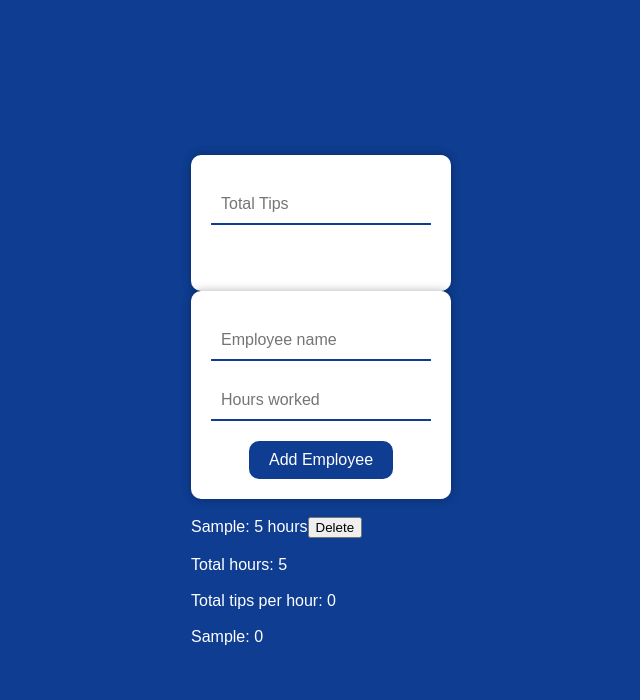
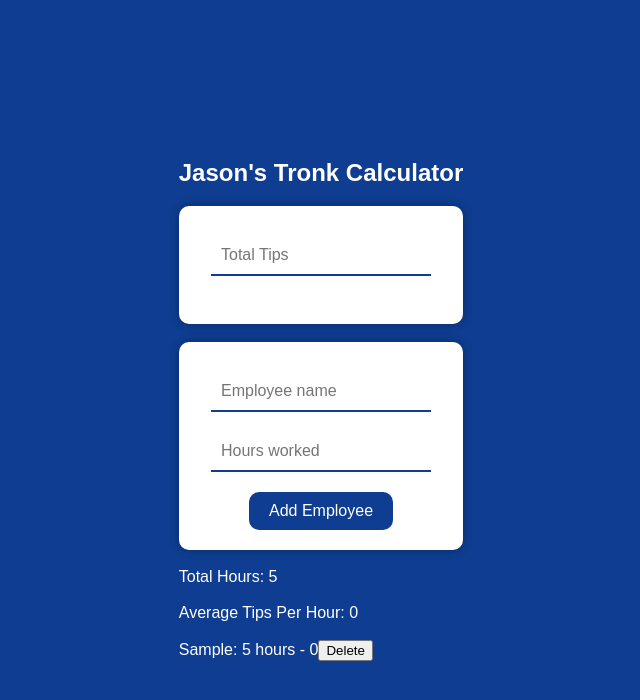
Before and after one commit to markprodehl/tip-calculator, a React (Create React App) app: page / in a window 1280 px wide. Both pictures are taken after typing "Sample", "5" into the empty fields and a click on the button "Add Employee". Shown: the top 700 px of the page, without its empty margins (319-959 px from the left). Built offline with nearby package versions, Linux system fonts and the light colour scheme.

Commit message:
Adjusted item order

```diff
--- a/src/components/TipCalculator.css
+++ b/src/components/TipCalculator.css
@@ -11,7 +11,7 @@ body {
   height: 100vh;
 }
 
-form {
+.input-form {
   display: flex;
   flex-direction: column;
   align-items: center;
@@ -70,3 +70,77 @@ button[type="button"]:hover {
 .employee-name {
   margin-right: 10px;
 }
+
+/* .container {
+  display: flex;
+  flex-direction: column;
+  align-items: center;
+  margin-top: 50px;
+}
+
+.input-form {
+  display: flex;
+  flex-direction: row;
+  align-items: center;
+  justify-content: center;
+}
+
+.input-field {
+  padding: 10px;
+  margin-right: 10px;
+  border-radius: 5px;
+  border: 1px solid gray;
+}
+
+.add-btn {
+  padding: 10px;
+  background-color: green;
+  color: white;
+  border-radius: 5px;
+  border: 1px solid gray;
+}
+
+.employee-list {
+  display: flex;
+  flex-direction: column;
+  align-items: center;
+  width: 400px;
+  margin-top: 50px;
+}
+
+.employee-item {
+  display: flex;
+  flex-direction: row;
+  align-items: center;
+  justify-content: space-between;
+  padding: 10px;
+  margin-bottom: 10px;
+  background-color: lightgray;
+  width: 100%;
+  border-radius: 5px;
+}
+
+.delete-btn {
+  padding: 10px;
+  background-color: red;
+  color: white;
+  border-radius: 5px;
+  border: 1px solid gray;
+}
+
+.total-hours {
+  font-weight: bold;
+  margin-top: 50px;
+}
+
+.total-tips-per-hour {
+  font-weight: bold;
+  margin-top: 50px;
+}
+
+.employee-tips {
+  display: flex;
+  flex-direction: column;
+  align-items: center;
+  margin-top: 50px;
+} */
--- a/src/components/TipCalculator.js
+++ b/src/components/TipCalculator.js
@@ -27,23 +27,28 @@ const TipCalculator = () => {
   };
 
   return (
-    <div>
-      <form>
+
+    <div className="container">
+      <h2>Jason's Tronk Calculator</h2>
+      <form className="input-form">
         <input
           type="number"
           value={totalTips || ""}
           onChange={handleTotalTipsChange}
-          placeholder="Total Tips" />
-        <br />
+          placeholder="Total Tips"
+          className="input-field"
+        />
       <br />
       </form>
-      <form onSubmit={handleEmployeeSubmit}>
+      <br/>
+      <form onSubmit={handleEmployeeSubmit} className="input-form">
         <input
           type="text"
           name="employeeName"
           placeholder="Employee name"
           value={employeeName}
           onChange={(e) => setEmployeeName(e.target.value)}
+          className="input-field"
         />
         <input
           type="number"
@@ -51,28 +56,36 @@ const TipCalculator = () => {
           placeholder="Hours worked"
           value={hoursWorked}
           onChange={(e) => setHoursWorked(e.target.value)}
+          className="input-field"
         />
-        <button type="submit">Add Employee</button>
+        <button type="submit" className="add-btn">Add Employee</button>
       </form>
       <br />
+      <div className="total-hours">
+        Total Hours: {totalHours}
+      </div>
+      <br />
+      <div className="total-tips-per-hour">
+        Average Tips Per Hour: {totalTips / totalHours}
+      </div>
+      <br/>
+      <div className="employee-list">
         {employees.map((employee) => (
-        <div key={employee.employeeName}>
-          {employee.employeeName}: {employee.hoursWorked} hours
-          <button onClick={() => handleDelete(employee)}>Delete</button>
+          <div key={employee.employeeName} className="employee-item">
+            {employee.employeeName}: {employee.hoursWorked} hours - {(totalTips / totalHours) * employee.hoursWorked}
+            <button onClick={() => handleDelete(employee) } className="delete-btn">Delete</button>
           </div>
         ))}
-      <br />
-      Total hours: {totalHours}
-      <br />
-      <br />
-      Total tips per hour: {totalTips / totalHours}
-      <br />
-      <br />
+      </div>
+      {/* <br />
+      <br /> */}
+      {/* <div className="employee-tips">
         {employees.map((employee) => (
           <div key={employee.employeeName}>
             {employee.employeeName}: {(totalTips / totalHours) * employee.hoursWorked}
           </div>
         ))}
+      </div> */}
     </div>
   );
 };
```
Lines whose indentation alone changed are shown as unchanged.
